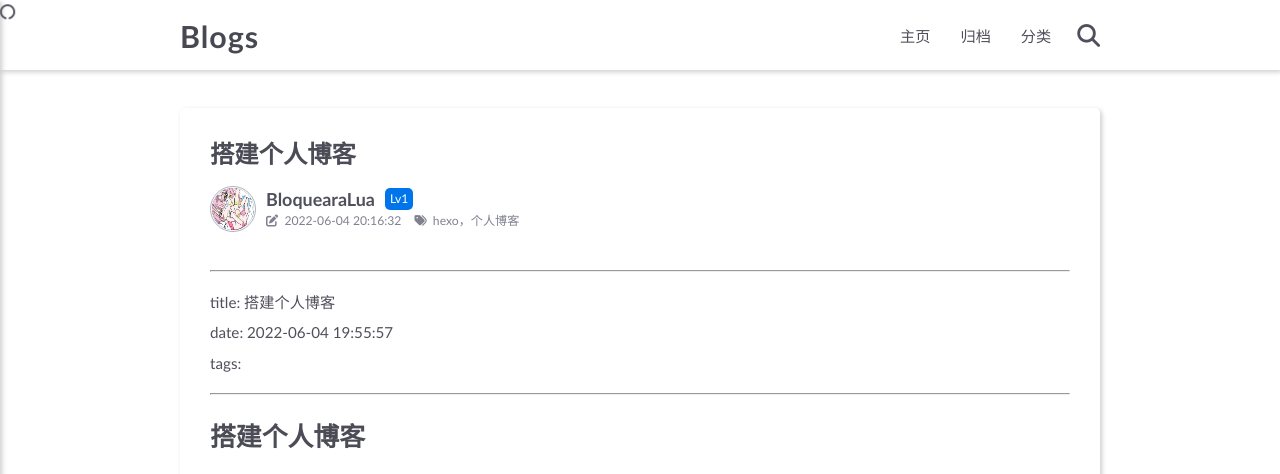
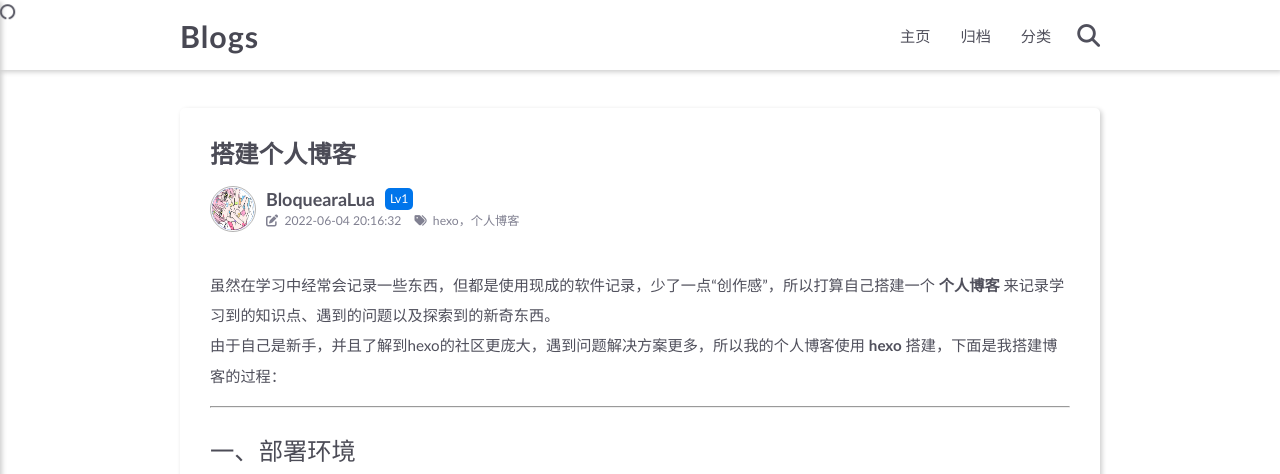
Before and after one commit to BloquearaLua/bloquearalua.github.io, a plain HTML site: page 2022/06/04/搭建个人博客/index.html in a window 1280 px wide. Shown: the top 474 px of the page. Drawn offline with Linux system fonts and the light colour scheme; some packages are replaced by stand-ins of ours; a script that the page names is missing.

Commit message:
Site updated: 2022-06-04 20:24:12

```diff
--- a/2022/06/04/搭建个人博客/index.html
+++ b/2022/06/04/搭建个人博客/index.html
@@ -188,10 +188,7 @@
 
 
         <div class="article-content markdown-body">
-            <hr>
-<p>title: 搭建个人博客<br>date: 2022-06-04 19:55:57<br>tags:</p>
-<hr>
-<h2 id="搭建个人博客"><a href="#搭建个人博客" class="headerlink" title="搭建个人博客"></a>搭建个人博客</h2><p>虽然在学习中经常会记录一些东西，但都是使用现成的软件记录，少了一点“创作感”，所以打算自己搭建一个 <strong>个人博客</strong> 来记录学习到的知识点、遇到的问题以及探索到的新奇东西。<br>由于自己是新手，并且了解到hexo的社区更庞大，遇到问题解决方案更多，所以我的个人博客使用 <strong>hexo</strong> 搭建，下面是我搭建博客的过程：</p>
+            <p>虽然在学习中经常会记录一些东西，但都是使用现成的软件记录，少了一点“创作感”，所以打算自己搭建一个 <strong>个人博客</strong> 来记录学习到的知识点、遇到的问题以及探索到的新奇东西。<br>由于自己是新手，并且了解到hexo的社区更庞大，遇到问题解决方案更多，所以我的个人博客使用 <strong>hexo</strong> 搭建，下面是我搭建博客的过程：</p>
 <hr>
 <h3 id="一、部署环境"><a href="#一、部署环境" class="headerlink" title="一、部署环境"></a>一、部署环境</h3><h4 id="1、安装前提"><a href="#1、安装前提" class="headerlink" title="1、安装前提"></a>1、安装前提</h4><p>在部署hexo的环境之前，需要将 <a class="link"   target="_blank" rel="noopener" href="https://nodejs.org/en/download/" >Node.js<i class="fas fa-external-link-alt"></i></a>(版本不低于10.13) 和 <a class="link"   target="_blank" rel="noopener" href="http://git-scm.com/downloads" >Git<i class="fas fa-external-link-alt"></i></a> 安装好。安装好了之后可以使用：</p>
 <figure class="highlight plaintext"><table><tr><td class="gutter"><pre><span class="line">1</span><br><span class="line">2</span><br></pre></td><td class="code"><pre><span class="line">node -v   # 查看node版本</span><br><span class="line">npm -v    # 查看npm版本</span><br></pre></td></tr></table></figure>
@@ -349,7 +346,7 @@
         <aside class="page-aside">
             <div class="post-toc-wrap">
     <div class="post-toc">
-        <ol class="nav"><li class="nav-item nav-level-2"><a class="nav-link" href="#%E6%90%AD%E5%BB%BA%E4%B8%AA%E4%BA%BA%E5%8D%9A%E5%AE%A2"><span class="nav-text">搭建个人博客</span></a><ol class="nav-child"><li class="nav-item nav-level-3"><a class="nav-link" href="#%E4%B8%80%E3%80%81%E9%83%A8%E7%BD%B2%E7%8E%AF%E5%A2%83"><span class="nav-text">一、部署环境</span></a><ol class="nav-child"><li class="nav-item nav-level-4"><a class="nav-link" href="#1%E3%80%81%E5%AE%89%E8%A3%85%E5%89%8D%E6%8F%90"><span class="nav-text">1、安装前提</span></a></li><li class="nav-item nav-level-4"><a class="nav-link" href="#2%E3%80%81%E5%AE%89%E8%A3%85hexo"><span class="nav-text">2、安装hexo</span></a></li></ol></li><li class="nav-item nav-level-3"><a class="nav-link" href="#%E4%BA%8C%E3%80%81%E5%88%9D%E5%A7%8B%E5%8C%96%E4%B8%AA%E4%BA%BA%E5%8D%9A%E5%AE%A2"><span class="nav-text">二、初始化个人博客</span></a></li><li class="nav-item nav-level-3"><a class="nav-link" href="#%E4%B8%89%E3%80%81%E5%86%99%E5%8D%9A%E5%AE%A2"><span class="nav-text">三、写博客</span></a></li><li class="nav-item nav-level-3"><a class="nav-link" href="#%E5%9B%9B%E3%80%81%E9%83%A8%E7%BD%B2%E5%88%B0%E8%BF%9C%E7%AB%AF"><span class="nav-text">四、部署到远端</span></a></li><li class="nav-item nav-level-3"><a class="nav-link" href="#%E4%BA%94%E3%80%81%E9%85%8D%E7%BD%AE%E4%B8%BB%E9%A2%98"><span class="nav-text">五、配置主题</span></a></li></ol></li></ol>
+        <ol class="nav"><li class="nav-item nav-level-3"><a class="nav-link" href="#%E4%B8%80%E3%80%81%E9%83%A8%E7%BD%B2%E7%8E%AF%E5%A2%83"><span class="nav-text">一、部署环境</span></a><ol class="nav-child"><li class="nav-item nav-level-4"><a class="nav-link" href="#1%E3%80%81%E5%AE%89%E8%A3%85%E5%89%8D%E6%8F%90"><span class="nav-text">1、安装前提</span></a></li><li class="nav-item nav-level-4"><a class="nav-link" href="#2%E3%80%81%E5%AE%89%E8%A3%85hexo"><span class="nav-text">2、安装hexo</span></a></li></ol></li><li class="nav-item nav-level-3"><a class="nav-link" href="#%E4%BA%8C%E3%80%81%E5%88%9D%E5%A7%8B%E5%8C%96%E4%B8%AA%E4%BA%BA%E5%8D%9A%E5%AE%A2"><span class="nav-text">二、初始化个人博客</span></a></li><li class="nav-item nav-level-3"><a class="nav-link" href="#%E4%B8%89%E3%80%81%E5%86%99%E5%8D%9A%E5%AE%A2"><span class="nav-text">三、写博客</span></a></li><li class="nav-item nav-level-3"><a class="nav-link" href="#%E5%9B%9B%E3%80%81%E9%83%A8%E7%BD%B2%E5%88%B0%E8%BF%9C%E7%AB%AF"><span class="nav-text">四、部署到远端</span></a></li><li class="nav-item nav-level-3"><a class="nav-link" href="#%E4%BA%94%E3%80%81%E9%85%8D%E7%BD%AE%E4%B8%BB%E9%A2%98"><span class="nav-text">五、配置主题</span></a></li></ol>
     </div>
 </div>
         </aside>
--- a/search.json
+++ b/search.json
@@ -1 +1 @@
-[{"title":"搭建个人博客","url":"/2022/06/04/%E6%90%AD%E5%BB%BA%E4%B8%AA%E4%BA%BA%E5%8D%9A%E5%AE%A2/","content":"\ntitle: 搭建个人博客date: 2022-06-04 19:55:57tags:\n\n搭建个人博客虽然在学习中经常会记录一些东西，但都是使用现成的软件记录，少了一点“创作感”，所以打算自己搭建一个 个人博客 来记录学习到的知识点、遇到的问题以及探索到的新奇东西。由于自己是新手，并且了解到hexo的社区更庞大，遇到问题解决方案更多，所以我的个人博客使用 hexo 搭建，下面是我搭建博客的过程：\n\n一、部署环境1、安装前提在部署hexo的环境之前，需要将 Node.js(版本不低于10.13) 和 Git 安装好。安装好了之后可以使用：\nnode -v   # 查看node版本npm -v    # 查看npm版本\n\n2、安装hexo安装好 Node.js 和 Git 之后，安装 Hexo:\nnpm install -g hexo-cli\n可以通过 hexo -v 查看安装版本。\n二、初始化个人博客接着，创建一个文件夹来放置博客文件以及相关配置文件。进入这个文件夹，初始化博客，开启本地服务器之后，可以访问到本地博客。其相关命令如下（以下命令都可以使用简写，即输入首字母即可，如：server输入s即可）：\nhexo init\t\t# 初始化博客hexo server \t# 在本地启动博客（访问地址：http://localhost:4000/）\n\n三、写博客hexo new &quot;your blog name&quot;  # 新增博客hexo generate  # 生成\n我们可以通过 new 命令新增博客，新增的博客会被放在本地博客目录下的 &#x2F;source&#x2F;_posts 中。在对新增文件进行编辑之后，使用 generate 进行生成静态文件。\n四、部署到远端在这里，远端部署选择了免费的github，首先需要到github创建一个仓库，仓库名需要以 .github.io 结尾，同时，还需要把仓库设置为 public ，如：然后到博客文件夹下的 _config.yml 进行文件配置：\n# Deployment## Docs: https://hexo.io/docs/one-command-deploymentdeploy:  type: git  repository: xxx[your github repository]  branch: master\nrepository为GitHub仓库的远程地址，分支默认为主分支。在更改完相关配置之后，通过 hexo generate 生成静态文件，最后通过 hexo deploy 部署到远程：\nhexo generate # 生成静态文件hexo deploye  # 部署到远端\n部署成功之后，可以直接使用仓库名访问。\n五、配置主题在 hexo官网 中找到喜欢的主题，进入相关的github页面，按照其要求克隆到本地或者使用npm下载。下载下来的主题文件是预先配置好的，如果需要更改，需要到主题文件夹下的 _config.yml 进行相关修改。\n\n","tags":["hexo，个人博客"]}]
+[{"title":"搭建个人博客","url":"/2022/06/04/%E6%90%AD%E5%BB%BA%E4%B8%AA%E4%BA%BA%E5%8D%9A%E5%AE%A2/","content":"虽然在学习中经常会记录一些东西，但都是使用现成的软件记录，少了一点“创作感”，所以打算自己搭建一个 个人博客 来记录学习到的知识点、遇到的问题以及探索到的新奇东西。由于自己是新手，并且了解到hexo的社区更庞大，遇到问题解决方案更多，所以我的个人博客使用 hexo 搭建，下面是我搭建博客的过程：\n\n一、部署环境1、安装前提在部署hexo的环境之前，需要将 Node.js(版本不低于10.13) 和 Git 安装好。安装好了之后可以使用：\nnode -v   # 查看node版本npm -v    # 查看npm版本\n\n2、安装hexo安装好 Node.js 和 Git 之后，安装 Hexo:\nnpm install -g hexo-cli\n可以通过 hexo -v 查看安装版本。\n二、初始化个人博客接着，创建一个文件夹来放置博客文件以及相关配置文件。进入这个文件夹，初始化博客，开启本地服务器之后，可以访问到本地博客。其相关命令如下（以下命令都可以使用简写，即输入首字母即可，如：server输入s即可）：\nhexo init\t\t# 初始化博客hexo server \t# 在本地启动博客（访问地址：http://localhost:4000/）\n\n三、写博客hexo new &quot;your blog name&quot;  # 新增博客hexo generate  # 生成\n我们可以通过 new 命令新增博客，新增的博客会被放在本地博客目录下的 &#x2F;source&#x2F;_posts 中。在对新增文件进行编辑之后，使用 generate 进行生成静态文件。\n四、部署到远端在这里，远端部署选择了免费的github，首先需要到github创建一个仓库，仓库名需要以 .github.io 结尾，同时，还需要把仓库设置为 public ，如：然后到博客文件夹下的 _config.yml 进行文件配置：\n# Deployment## Docs: https://hexo.io/docs/one-command-deploymentdeploy:  type: git  repository: xxx[your github repository]  branch: master\nrepository为GitHub仓库的远程地址，分支默认为主分支。在更改完相关配置之后，通过 hexo generate 生成静态文件，最后通过 hexo deploy 部署到远程：\nhexo generate # 生成静态文件hexo deploye  # 部署到远端\n部署成功之后，可以直接使用仓库名访问。\n五、配置主题在 hexo官网 中找到喜欢的主题，进入相关的github页面，按照其要求克隆到本地或者使用npm下载。下载下来的主题文件是预先配置好的，如果需要更改，需要到主题文件夹下的 _config.yml 进行相关修改。\n\n","tags":["hexo，个人博客"]}]
```
Also changed, not shown: index.html (+1 -4 lines).
